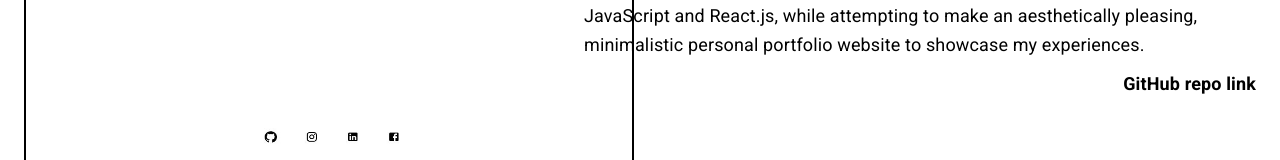
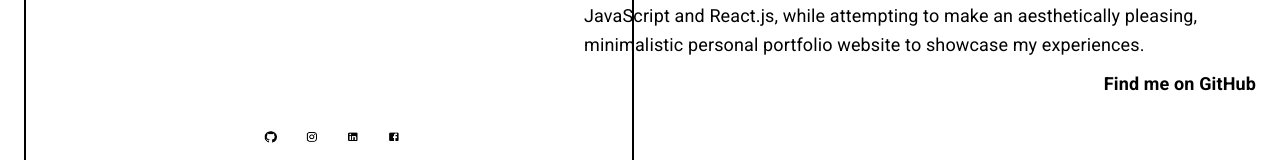
Before and after one commit to charlie-li-02/hello, a React (Create React App) app: page /projects in a window 1280 px wide. Shown: the part 452-612 px from the top of the page. Built offline with nearby package versions, Linux system fonts and the light colour scheme.

Commit message:
projects page styling

```diff
--- a/src/components/pages/Projects.jsx
+++ b/src/components/pages/Projects.jsx
@@ -73,7 +73,7 @@ function Projects() {
                                 <Link component="button" variant="h6" color="primary" style={{fontSize: "18px", fontWeight: "bold"}} onClick={() => {
                                     window.open(personalWebsiteRepoLink, '_blank').focus();
                                 }}>
-                                    GitHub repo link
+                                    Find me on GitHub
                                 </Link>
                             </Stack>
                         </Container>
@@ -203,7 +203,7 @@ function Projects() {
                                 <Link component="button" variant="h6" color="primary" style={{fontSize: "18px", fontWeight: "bold"}} onClick={() => {
                                     window.open(ASCRepoLink, '_blank').focus();
                                 }}>
-                                    GitHub repo link
+                                    Find me on GitHub
                                 </Link>
                             </Stack>
                         </Container>
@@ -249,7 +249,7 @@ function Projects() {
                                 <Link component="button" variant="h6" color="primary" style={{fontSize: "18px", fontWeight: "bold"}} onClick={() => {
                                     window.open(tickRepoLink, '_blank').focus();
                                 }}>
-                                    GitHub repo link
+                                    Find me on GitHub
                                 </Link>
                             </Stack>
                         </Container>
@@ -257,10 +257,7 @@ function Projects() {
                     <Grid item xs={5} data-aos="fade-up" >
                         <Stack direction="column" spacing={0}>
                             <Container maxWidth="sm">
-                                <img src={tick1} width="500" height="335" alt="tick1" border="2px solid #000000"/>
-                            </Container>
-                            <Container maxWidth="sm">
-                                <img src={tick2} width="500" height="335" alt="tick2" border="2px solid #000000"/>
+                                <img src={tick1} width="550" height="350" alt="tick1" border="2px solid #000000"/>
                             </Container>
                         </Stack>
                     </Grid>
```
